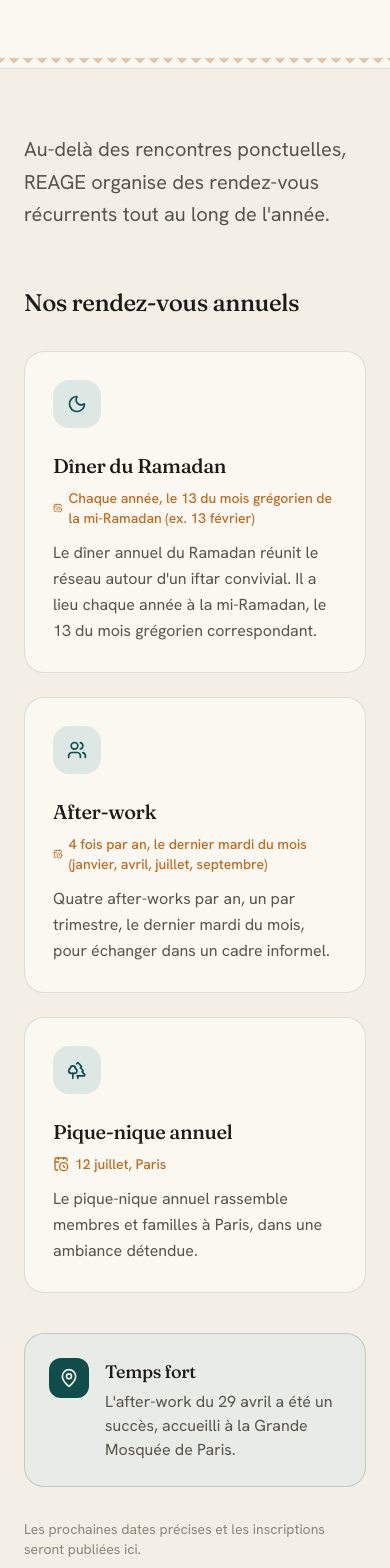
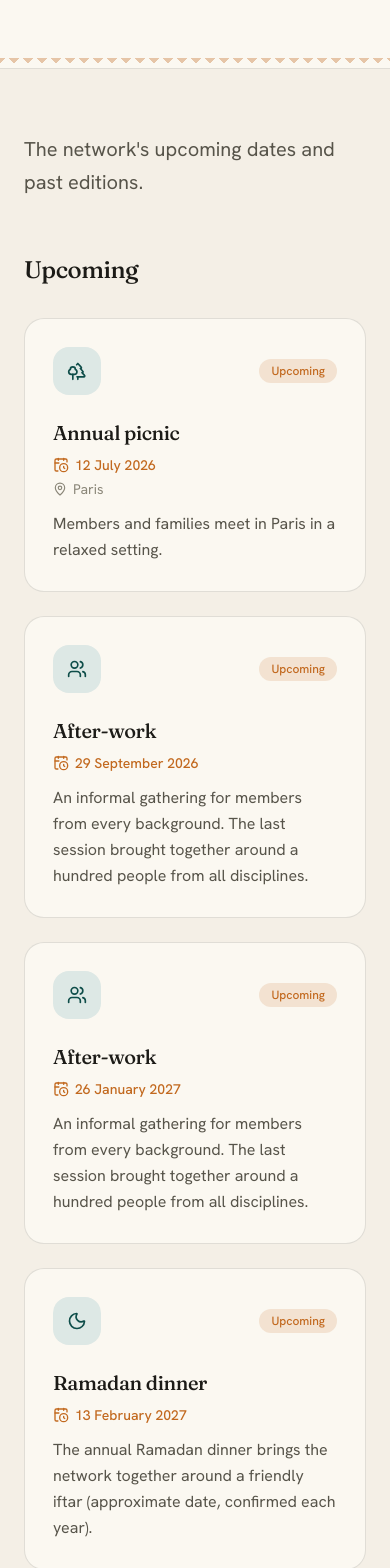
Before and after one commit to gibouu/reage-website, a Next.js app: page /en/evenements in a window 390 px wide. Shown: the part 220-1788 px from the top of the page. Built offline with nearby package versions, Linux system fonts and the light colour scheme.

Commit message:
feat: readable member cards, dated events + slider, trim Groups (#10)
Closes #9 — Claude + gib

```diff
--- a/app/[locale]/evenements/page.tsx
+++ b/app/[locale]/evenements/page.tsx
@@ -2,22 +2,72 @@ import { useTranslations } from "next-intl";
 import { setRequestLocale } from "next-intl/server";
 import { Moon, Users, Trees, MapPin, CalendarClock } from "lucide-react";
 import { PageShell } from "@/components/page-shell";
+import { sortedEvents, isPast, formatEventDate, type EventType } from "@/lib/events";
+
+const ICON: Record<EventType, typeof Users> = {
+  afterwork: Users,
+  picnic: Trees,
+  ramadan: Moon,
+};
 
 export default async function Page(props: {
   params: Promise<{ locale: string }>;
 }) {
   const { locale } = await props.params;
   setRequestLocale(locale);
-  return <Content />;
+  return <Content locale={locale} />;
 }
 
-function Content() {
+function Content({ locale }: { locale: string }) {
   const t = useTranslations("EventsPage");
-  const events = [
-    { k: "iftar", Icon: Moon },
-    { k: "afterwork", Icon: Users },
-    { k: "picnic", Icon: Trees },
-  ] as const;
+  const all = sortedEvents();
+  const upcoming = all.filter((e) => !isPast(e.date));
+  const past = all.filter((e) => isPast(e.date)).reverse();
+
+  const Card = ({
+    e,
+    pastEvent,
+  }: {
+    e: (typeof all)[number];
+    pastEvent: boolean;
+  }) => {
+    const Icon = ICON[e.type];
+    return (
+      <article className="flex flex-col rounded-[var(--radius-card)] border border-line bg-paper p-7">
+        <div className="flex items-center justify-between">
+          <span className="grid size-12 place-items-center rounded-2xl bg-teal-tint text-teal">
+            <Icon className="size-5" aria-hidden />
+          </span>
+          <span
+            className={
+              pastEvent
+                ? "rounded-full bg-ink/5 px-3 py-1 text-xs font-medium text-ink-faint"
+                : "rounded-full bg-ochre/15 px-3 py-1 text-xs font-medium text-ochre"
+            }
+          >
+            {pastEvent ? t("past") : t("upcoming")}
+          </span>
+        </div>
+        <h3 className="mt-6 font-display text-xl text-ink">
+          {t(`${e.type}Title`)}
+        </h3>
+        <p className="mt-2 inline-flex items-center gap-1.5 text-sm font-medium text-ochre">
+          <CalendarClock className="size-4" aria-hidden />
+          {formatEventDate(e.date, locale)}
+        </p>
+        {e.location && (
+          <p className="mt-1 inline-flex items-center gap-1.5 text-sm text-ink-faint">
+            <MapPin className="size-3.5" aria-hidden />
+            {e.location}
+          </p>
+        )}
+        <p className="mt-3 leading-relaxed text-ink-soft">
+          {t(`${e.type}Body`)}
+        </p>
+      </article>
+    );
+  };
+
   return (
     <PageShell kicker={t("kicker")} title={t("title")}>
       <p className="max-w-3xl text-xl leading-relaxed text-ink-soft">
@@ -25,44 +75,28 @@ function Content() {
       </p>
 
       <h2 className="mt-14 font-display text-2xl text-ink">
-        {t("recurringTitle")}
+        {t("upcomingTitle")}
       </h2>
-      <div className="mt-8 grid gap-6 md:grid-cols-3">
-        {events.map(({ k, Icon }) => (
-          <article
-            key={k}
-            className="flex flex-col rounded-[var(--radius-card)] border border-line bg-paper p-7"
-          >
-            <span className="grid size-12 place-items-center rounded-2xl bg-teal-tint text-teal">
-              <Icon className="size-5" aria-hidden />
-            </span>
-            <h3 className="mt-6 font-display text-xl text-ink">
-              {t(`${k}Title`)}
-            </h3>
-            <p className="mt-2 inline-flex items-center gap-1.5 text-sm font-medium text-ochre">
-              <CalendarClock className="size-4" aria-hidden />
-              {t(`${k}When`)}
-            </p>
-            <p className="mt-3 leading-relaxed text-ink-soft">
-              {t(`${k}Body`)}
-            </p>
-          </article>
+      <div className="mt-8 grid gap-6 sm:grid-cols-2 lg:grid-cols-3">
+        {upcoming.map((e) => (
+          <Card key={e.id} e={e} pastEvent={false} />
         ))}
       </div>
 
-      <div className="mt-10 flex items-start gap-4 rounded-[var(--radius-card)] border border-teal/20 bg-teal-tint/50 p-6">
-        <span className="grid size-10 shrink-0 place-items-center rounded-xl bg-teal text-bone">
-          <MapPin className="size-5" aria-hidden />
-        </span>
-        <div>
-          <h3 className="font-display text-lg text-ink">
-            {t("highlightTitle")}
-          </h3>
-          <p className="mt-1 text-ink-soft">{t("highlightBody")}</p>
-        </div>
-      </div>
+      {past.length > 0 && (
+        <>
+          <h2 className="mt-16 font-display text-2xl text-ink">
+            {t("pastTitle")}
+          </h2>
+          <div className="mt-8 grid gap-6 sm:grid-cols-2 lg:grid-cols-3">
+            {past.map((e) => (
+              <Card key={e.id} e={e} pastEvent />
+            ))}
+          </div>
+        </>
+      )}
 
-      <p className="mt-8 text-sm text-ink-faint">{t("dynamicNote")}</p>
+      <p className="mt-10 text-sm text-ink-faint">{t("dynamicNote")}</p>
     </PageShell>
   );
 }
--- a/app/[locale]/page.tsx
+++ b/app/[locale]/page.tsx
@@ -1,19 +1,28 @@
-import { useTranslations } from "next-intl";
+import { useTranslations, useLocale } from "next-intl";
 import { setRequestLocale } from "next-intl/server";
 import {
   Users,
   Rocket,
   GraduationCap,
   ArrowRight,
-  CalendarDays,
   Newspaper,
   Heart,
   Star,
+  Trees,
+  Moon,
+  MapPin,
+  CalendarClock,
 } from "lucide-react";
 import { Link } from "@/i18n/navigation";
 import { ButtonLink } from "@/components/ui/button";
 import { Logo } from "@/components/logo";
 import { partners, site } from "@/lib/site";
+import {
+  sortedEvents,
+  isPast,
+  formatEventDate,
+  type EventType,
+} from "@/lib/events";
 
 export default async function HomePage(props: {
   params: Promise<{ locale: string }>;
@@ -107,29 +116,29 @@ function Hero() {
           />
           <div className="relative">
             <Logo variant="light" className="h-8" />
-            <p className="mt-6 text-xs font-semibold uppercase tracking-[0.18em] text-ochre">
+            <p className="mt-6 text-xs font-semibold uppercase tracking-[0.18em] text-bone/80">
               {tM("title")}
             </p>
-            <div className="mt-4 space-y-4">
-              <div className="rounded-2xl border border-bone/15 bg-bone/5 p-5">
-                <div className="flex items-center gap-2 text-bone">
+            <div className="mt-4 space-y-3">
+              <div className="rounded-2xl bg-bone p-5 shadow-[0_10px_30px_-16px_rgba(0,0,0,0.55)]">
+                <div className="flex items-center gap-2">
                   <Users className="size-4 text-ochre" aria-hidden />
-                  <h2 className="font-display text-lg">
+                  <h2 className="font-display text-lg text-ink">
                     {tM("free.title")}
                   </h2>
                 </div>
-                <p className="mt-2 text-sm leading-relaxed text-bone/75">
+                <p className="mt-2 text-sm leading-relaxed text-ink-soft">
                   {tM("free.body")}
                 </p>
               </div>
-              <div className="rounded-2xl border border-ochre/40 bg-bone/5 p-5">
-                <div className="flex items-center gap-2 text-bone">
+              <div className="rounded-2xl bg-bone p-5 shadow-[0_10px_30px_-16px_rgba(0,0,0,0.55)] ring-1 ring-ochre/50">
+                <div className="flex items-center gap-2">
                   <Star className="size-4 text-ochre" aria-hidden />
-                  <h2 className="font-display text-lg">
+                  <h2 className="font-display text-lg text-ink">
                     {tM("paid.title")}
                   </h2>
                 </div>
-                <p className="mt-2 text-sm leading-relaxed text-bone/75">
+                <p className="mt-2 text-sm leading-relaxed text-ink-soft">
                   {tM("paid.body")}
                 </p>
               </div>
@@ -209,21 +218,61 @@ function WhatWeDo() {
   );
 }
 
+const EVENT_ICON: Record<EventType, typeof Users> = {
+  afterwork: Users,
+  picnic: Trees,
+  ramadan: Moon,
+};
+
 function LatestEvents() {
   const t = useTranslations("Home.events");
-  // Events come from Supabase in Phase 3; until then show a graceful empty state.
-  const events: never[] = [];
+  const te = useTranslations("EventsPage");
+  const locale = useLocale();
+  const list = sortedEvents()
+    .filter((e) => !isPast(e.date))
+    .slice(0, 6);
+
   return (
-    <section className="container-page py-24">
+    <section className="py-24">
+      <div className="container-page">
         <SectionHead
           title={t("title")}
           subtitle={t("subtitle")}
           href="/evenements"
           cta={t("all")}
         />
-      {events.length === 0 && (
-        <EmptyState Icon={CalendarDays} label={t("empty")} />
+        <div className="mt-10 -mx-6 flex snap-x snap-mandatory gap-5 overflow-x-auto px-6 pb-4 [scrollbar-width:thin]">
+          {list.map((e) => {
+            const Icon = EVENT_ICON[e.type];
+            return (
+              <article
+                key={e.id}
+                className="flex w-72 shrink-0 snap-start flex-col rounded-[var(--radius-card)] border border-line bg-paper p-6"
+              >
+                <span className="grid size-11 place-items-center rounded-2xl bg-teal-tint text-teal">
+                  <Icon className="size-5" aria-hidden />
+                </span>
+                <h3 className="mt-5 font-display text-lg text-ink">
+                  {te(`${e.type}Title`)}
+                </h3>
+                <p className="mt-2 inline-flex items-center gap-1.5 text-sm font-medium text-ochre">
+                  <CalendarClock className="size-4" aria-hidden />
+                  {formatEventDate(e.date, locale)}
+                </p>
+                {e.location && (
+                  <p className="mt-1 inline-flex items-center gap-1.5 text-sm text-ink-faint">
+                    <MapPin className="size-3.5" aria-hidden />
+                    {e.location}
+                  </p>
                 )}
+                <p className="mt-3 flex-1 text-sm leading-relaxed text-ink-soft">
+                  {te(`${e.type}Body`)}
+                </p>
+              </article>
+            );
+          })}
+        </div>
+      </div>
     </section>
   );
 }
@@ -353,7 +402,7 @@ function EmptyState({
   Icon,
   label,
 }: {
-  Icon: typeof CalendarDays;
+  Icon: typeof Newspaper;
   label: string;
 }) {
   return (
--- /dev/null
+++ b/lib/events.ts
@@ -0,0 +1,55 @@
+export type EventType = "afterwork" | "picnic" | "ramadan";
+
+export interface SiteEvent {
+  id: string;
+  type: EventType;
+  /** ISO date (YYYY-MM-DD). */
+  date: string;
+  /** Optional place; shown as-is (proper noun, not translated). */
+  location?: string;
+}
+
+// Concrete-dated events. After-works fall on a late-month Tuesday; the Ramadan
+// dinner date is an approximation until confirmed each year.
+export const events: SiteEvent[] = [
+  {
+    id: "aw-2026-04-29",
+    type: "afterwork",
+    date: "2026-04-29",
+    location: "Grande Mosquée de Paris",
+  },
+  { id: "picnic-2026-07-12", type: "picnic", date: "2026-07-12", location: "Paris" },
+  { id: "aw-2026-09-29", type: "afterwork", date: "2026-09-29" },
+  { id: "ramadan-2027-02-13", type: "ramadan", date: "2027-02-13" },
+  { id: "aw-2027-01-26", type: "afterwork", date: "2027-01-26" },
+  { id: "aw-2027-04-27", type: "afterwork", date: "2027-04-27" },
+];
+
+export function sortedEvents(): SiteEvent[] {
+  return [...events].sort((a, b) => a.date.localeCompare(b.date));
+}
+
+export function isPast(date: string): boolean {
+  return new Date(date).getTime() < Date.now();
+}
+
+const LOCALE_FMT: Record<string, string> = {
+  fr: "fr-FR",
+  en: "en-GB",
+  ar: "ar",
+  kab: "fr-FR",
+  "kab-Tfng": "fr-FR",
+};
+
+export function formatEventDate(date: string, locale: string): string {
+  const d = new Date(`${date}T00:00:00`);
+  try {
+    return new Intl.DateTimeFormat(LOCALE_FMT[locale] ?? "fr-FR", {
+      day: "numeric",
+      month: "long",
+      year: "numeric",
+    }).format(d);
+  } catch {
+    return date;
+  }
+}
--- a/lib/site.ts
+++ b/lib/site.ts
@@ -30,8 +30,6 @@ export const navItems: NavItem[] = [
       { key: "investing", href: "/groupes#investir" },
       { key: "agriculture", href: "/groupes#agriculture" },
       { key: "finance", href: "/groupes#finance" },
-      { key: "universities", href: "/universites" },
-      { key: "training", href: "/formation" },
     ],
   },
   { key: "training", href: "/formation" },
@@ -50,7 +48,6 @@ export const groups = [
     key: "investing",
     created: "2006",
   },
-  { slug: "formations", key: "training", href: "/formation", created: "2006" },
   { slug: "agriculture", key: "agriculture" },
   { slug: "finance", key: "finance" },
 ] as const;
--- a/messages/en.json
+++ b/messages/en.json
@@ -178,5 +178,21 @@
     "p8Body": "This site uses no tracking cookies or third-party analytics. Only strictly technical cookies, necessary for it to work, may be set.",
     "p9Title": "Updates",
     "p9Body": "This policy may be amended to reflect legal or site changes. For any question regarding your data, contact {email}."
+  },
+  "EventsPage": {
+    "kicker": "Network gatherings",
+    "title": "Events",
+    "intro": "The network's upcoming dates and past editions.",
+    "upcomingTitle": "Upcoming",
+    "pastTitle": "Past editions",
+    "upcoming": "Upcoming",
+    "past": "Past",
+    "afterworkTitle": "After-work",
+    "afterworkBody": "An informal gathering for members from every background. The last session brought together around a hundred people from all disciplines.",
+    "picnicTitle": "Annual picnic",
+    "picnicBody": "Members and families meet in Paris in a relaxed setting.",
+    "ramadanTitle": "Ramadan dinner",
+    "ramadanBody": "The annual Ramadan dinner brings the network together around a friendly iftar (approximate date, confirmed each year).",
+    "dynamicNote": "Registration will be published here ahead of each date."
   }
 }
--- a/messages/fr.json
+++ b/messages/fr.json
@@ -198,20 +198,18 @@
   "EventsPage": {
     "kicker": "Rendez-vous du réseau",
     "title": "Événements",
-    "intro": "Au-delà des rencontres ponctuelles, REAGE organise des rendez-vous récurrents tout au long de l'année.",
-    "recurringTitle": "Nos rendez-vous annuels",
-    "iftarTitle": "Dîner du Ramadan",
-    "iftarWhen": "Chaque année, le 13 du mois grégorien de la mi-Ramadan (ex. 13 février)",
-    "iftarBody": "Le dîner annuel du Ramadan réunit le réseau autour d'un iftar convivial. Il a lieu chaque année à la mi-Ramadan, le 13 du mois grégorien correspondant.",
+    "intro": "Retrouvez les prochaines dates du réseau et les éditions passées.",
+    "upcomingTitle": "À venir",
+    "pastTitle": "Éditions passées",
+    "upcoming": "À venir",
+    "past": "Passé",
     "afterworkTitle": "After-work",
-    "afterworkWhen": "4 fois par an, le dernier mardi du mois (janvier, avril, juillet, septembre)",
-    "afterworkBody": "Quatre after-works par an, un par trimestre, le dernier mardi du mois, pour échanger dans un cadre informel.",
+    "afterworkBody": "Une rencontre informelle entre membres de tous horizons. La dernière session a réuni une centaine de personnes de toutes disciplines.",
     "picnicTitle": "Pique-nique annuel",
-    "picnicWhen": "12 juillet, Paris",
-    "picnicBody": "Le pique-nique annuel rassemble membres et familles à Paris, dans une ambiance détendue.",
-    "highlightTitle": "Temps fort",
-    "highlightBody": "L'after-work du 29 avril a été un succès, accueilli à la Grande Mosquée de Paris.",
-    "dynamicNote": "Les prochaines dates précises et les inscriptions seront publiées ici."
+    "picnicBody": "Membres et familles se retrouvent à Paris dans une ambiance détendue.",
+    "ramadanTitle": "Dîner du Ramadan",
+    "ramadanBody": "Le dîner annuel du Ramadan réunit le réseau autour d'un iftar convivial (date approximative, confirmée chaque année).",
+    "dynamicNote": "Les inscriptions seront publiées ici à l'approche de chaque date."
   },
   "GroupsPage": {
     "kicker": "Le réseau par thème",
```
Also changed, not shown: app/[locale]/groupes/page.tsx (+3 -15 lines). Lines whose indentation alone changed are shown as unchanged.
